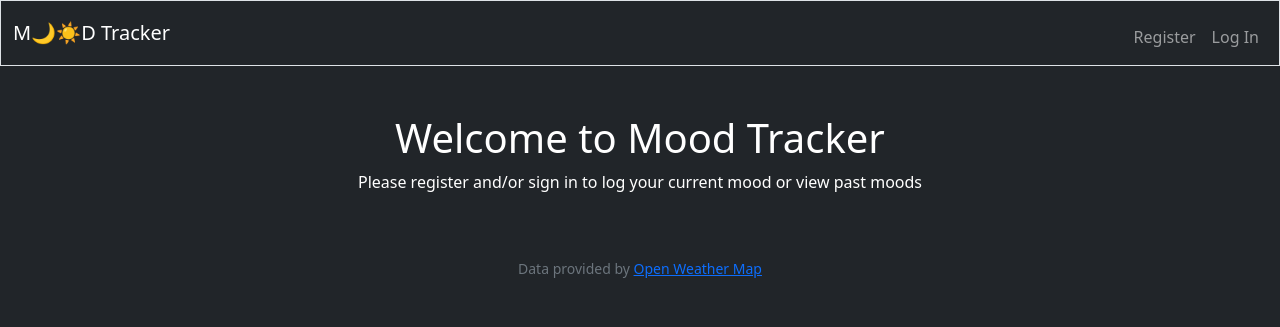
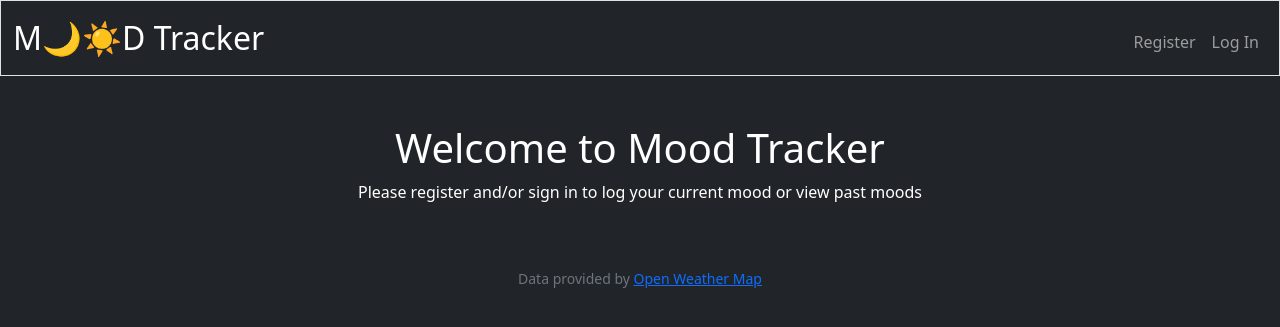
Before and after one commit to pete-hamrick/mood-tracker, a Flask app: page / in a window 1280 px wide. Shown: the top 327 px of the page. Run offline with Flask 2, Linux system fonts and the light colour scheme.

Commit message:
updated some styling

```diff
--- a/app.py
+++ b/app.py
@@ -137,6 +137,7 @@ def login():
             # set the user in the session
             session["user_id"] = rows[0]["id"]
             session["user_email"] = rows[0]["email"]
+            print(session["user_email"])
 
 
         # redirect home or to history?
--- a/static/styles.css
+++ b/static/styles.css
@@ -2,3 +2,8 @@
 {
     display: none;
 }
+
+nav .navbar-brand
+{
+    font-size: xx-large;
+}
--- a/templates/layout.html
+++ b/templates/layout.html
@@ -28,7 +28,7 @@
         <nav class="bg-dark border navbar navbar-expand-md navbar-dark">
             <div class="container-fluid">
                 <!-- update this a tag with mood or something else -->
-                <a class="navbar-brand" href="/"><span class="blue">M</span><span>🌙</span><span>☀️</span><span class="blue">D</span> <span class="blue">Tracker</span></a>
+                <a class="navbar-brand" href="/"><span>M</span><span>🌙</span><span>☀️</span><span>D</span> <span>Tracker</span></a>
                 <button aria-controls="navbar" aria-expanded="false" aria-label="Toggle navigation" class="navbar-toggler" data-bs-target="#navbar" data-bs-toggle="collapse" type="button">
                     <span class="navbar-toggler-icon"></span>
                 </button>
```
